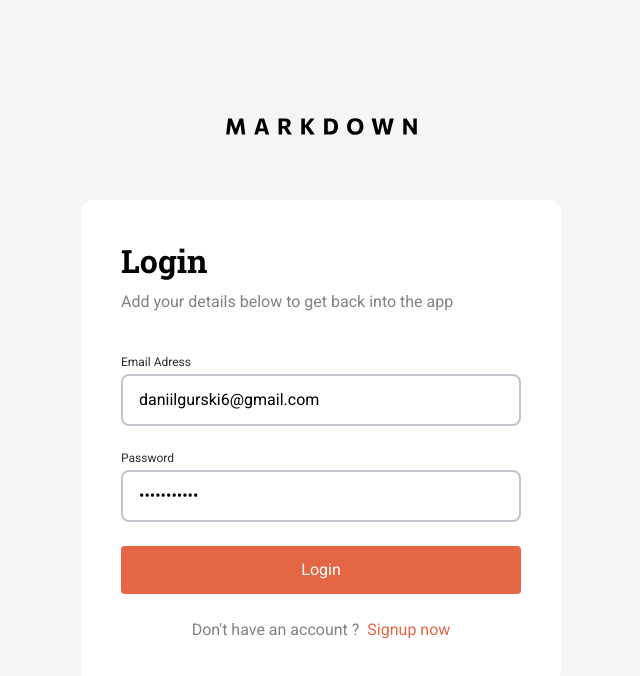
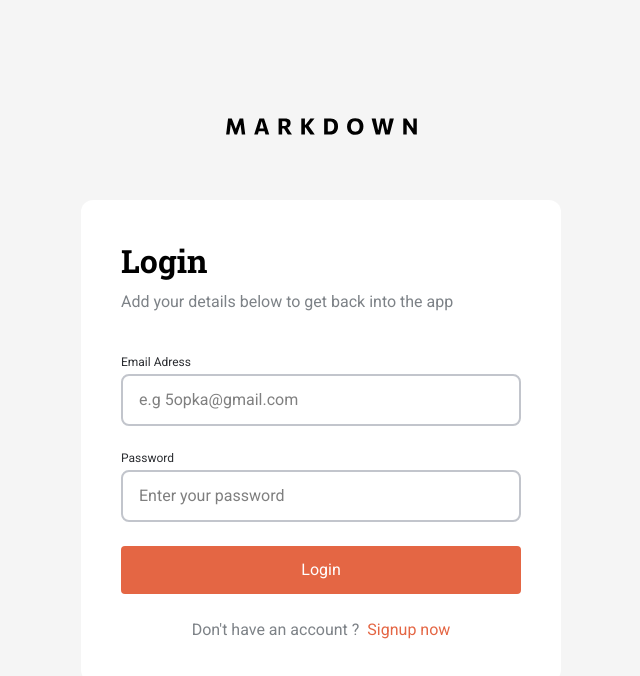
Before and after one commit to DaniilGurski/Fullstack-markdown-editor, a Next.js app: page /login in a window 1280 px wide. Shown: the top 676 px of the page, without its empty margins (319-959 px from the left). Built offline with nearby package versions, Linux system fonts and the light colour scheme.

Commit message:
remove default login values.

```diff
--- a/app/components/forms/LoginForm.tsx
+++ b/app/components/forms/LoginForm.tsx
@@ -64,7 +64,6 @@ export default function LoginForm() {
           <div className="grid gap-6">
             <FormInput
               fieldLabel="Email Adress"
-              defaultValue="daniilgurski6@gmail.com"
               error={errors.email}
               placeholder="e.g 5opka@gmail.com"
               {...register("email")}
@@ -72,7 +71,6 @@ export default function LoginForm() {
 
             <FormInput
               fieldLabel="Password"
-              defaultValue="markdown123"
               error={errors.password}
               type="password"
               placeholder="Enter your password"
```
Also changed, not shown: 1 other file (tests, documents, lock files or other folders).
